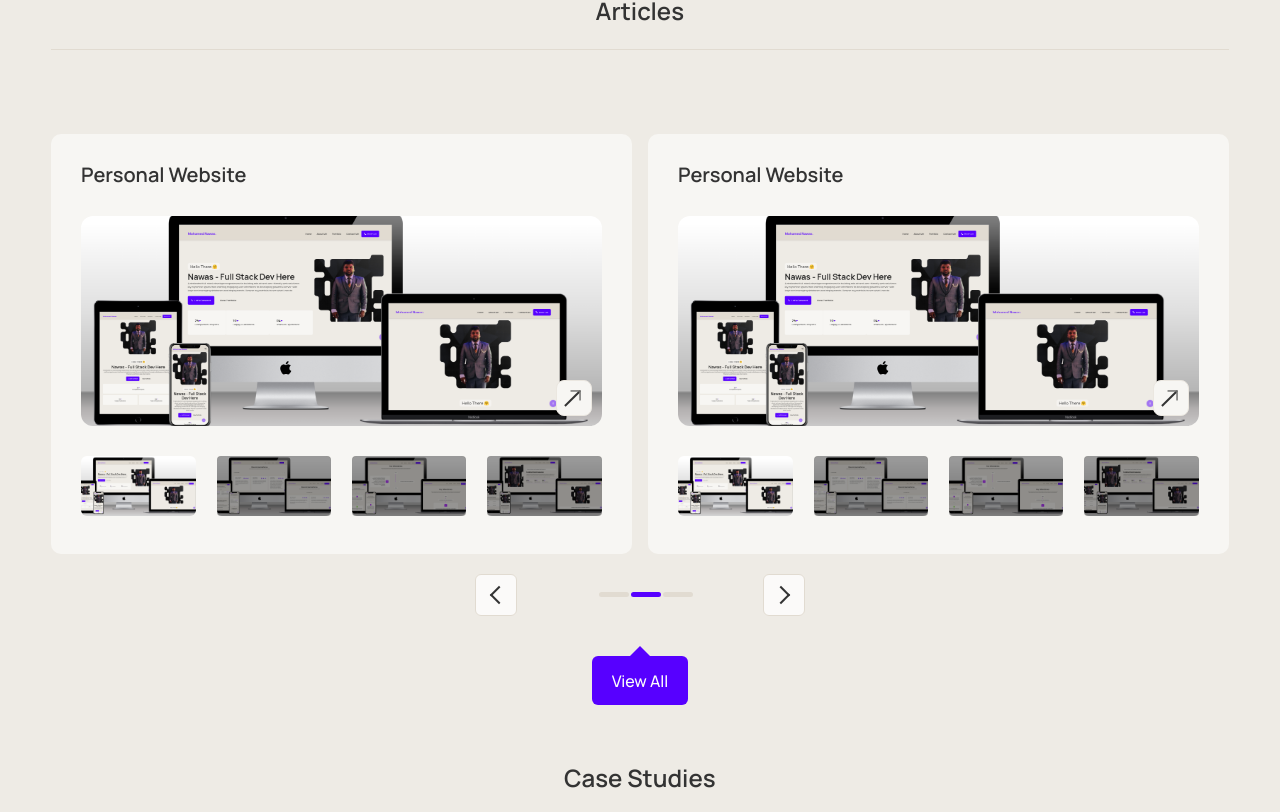
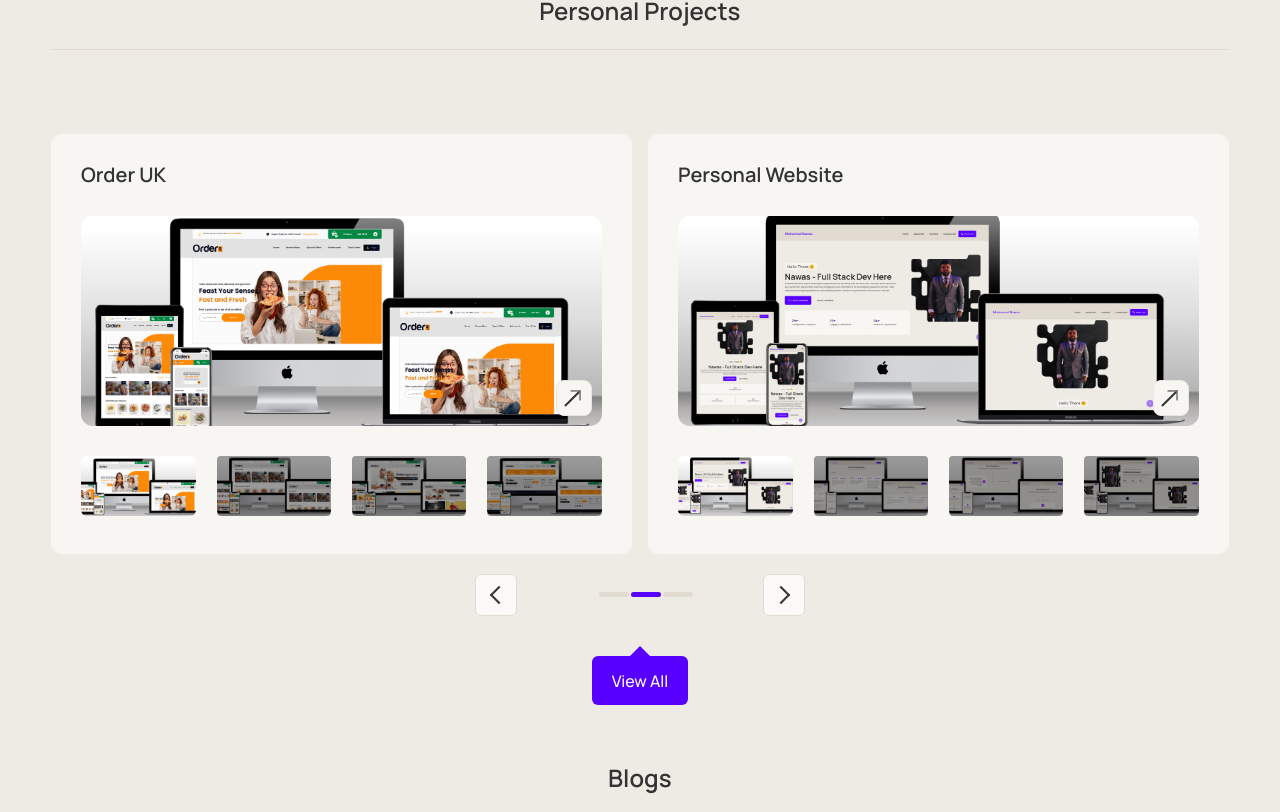
Before and after one commit to mohamed-nawas/resume, a React (Vite) app: page /projects in a window 1280 px wide. Shown: the part 1588-2400 px from the top of the page. Built offline with nearby package versions, Linux system fonts and the light colour scheme.

Commit message:
detail data update, fitness-care

```diff
--- a/src/Home.tsx
+++ b/src/Home.tsx
@@ -3,9 +3,9 @@ import Footer from "./components/footer";
 import FAQ from "./components/faq";
 import Review from "./components/review";
 import Works from "./components/works";
-import { items as projects } from "./data/projects";
-import { items as articles } from "./data/articles";
-import { items as cases } from "./data/case-studies";
+import { items as projects } from "./data/professional-projects";
+import { items as articles } from "./data/personal-projects";
+import { items as cases } from "./data/blogs";
 import shuffleArray from "./utils/array-shuffle";
 
 function Home() {
--- a/src/data/articles.tsx
+++ /dev/null
@@ -1,23 +0,0 @@
-export const items = [
-    {
-        id: 'article-001',
-        title: "Personal Website",
-        mainImgPath: "images/personal-web-image-1.png",
-        subImgsPath: ["images/personal-web-image-1.png", "images/personal-web-image-2.png", "images/personal-web-image-3.png", "images/personal-web-image-4.png"],
-        imgAlt: "Personal Website Image",
-    },
-    {
-        id: 'article-002',
-        title: "Personal Website",
-        mainImgPath: "images/personal-web-image-1.png",
-        subImgsPath: ["images/personal-web-image-1.png", "images/personal-web-image-2.png", "images/personal-web-image-3.png", "images/personal-web-image-4.png"],
-        imgAlt: "Personal Website Image",
-    },
-    {
-        id: 'article-003',
-        title: "Personal Website",
-        mainImgPath: "images/personal-web-image-1.png",
-        subImgsPath: ["images/personal-web-image-1.png", "images/personal-web-image-2.png", "images/personal-web-image-3.png", "images/personal-web-image-4.png"],
-        imgAlt: "Personal Website Image",
-    }
-];
--- /dev/null
+++ b/src/data/personal-projects.tsx
@@ -0,0 +1,23 @@
+export const items = [
+    {
+        id: 'article-001',
+        title: "Order UK",
+        mainImgPath: "images/order-uk-image-1.png",
+        subImgsPath: ["images/order-uk-image-1.png", "images/order-uk-image-2.png", "images/order-uk-image-3.png", "images/order-uk-image-4.png"],
+        imgAlt: "Order UK Image",
+    },
+    {
+        id: 'article-002',
+        title: "Fitness Care",
+        mainImgPath: "images/fitness-care-image-1.png",
+        subImgsPath: ["images/fitness-care-image-1.png", "images/fitness-care-image-1.png", "images/fitness-care-image-1.png", "images/fitness-care-image-1.png"],
+        imgAlt: "Fitness Care Image",
+    },
+    {
+        id: 'article-003',
+        title: "Personal Website",
+        mainImgPath: "images/personal-web-image-1.png",
+        subImgsPath: ["images/personal-web-image-1.png", "images/personal-web-image-2.png", "images/personal-web-image-3.png", "images/personal-web-image-4.png"],
+        imgAlt: "Personal Website Image",
+    }
+];
--- a/src/data/projects.tsx
+++ b/src/data/professional-projects.tsx
@@ -8,16 +8,16 @@ export const items = [
     },
     {
         id: 'project-002',
-        title: "Order UK",
-        mainImgPath: "images/order-uk-image-1.png",
-        subImgsPath: ["images/order-uk-image-1.png", "images/order-uk-image-2.png", "images/order-uk-image-3.png", "images/order-uk-image-4.png"],
-        imgAlt: "OrderUK Image",
-    },
-    {
-        id: 'project-003',
         title: "Offshore Safety",
         mainImgPath: "images/offshore-safety-image-1.png",
         subImgsPath: ["images/offshore-safety-image-1.png", "images/offshore-safety-image-2.png", "images/offshore-safety-image-3.png", "images/offshore-safety-image-4.png"],
         imgAlt: "Offshore Safety Image",
+    },
+    {
+        id: 'project-003',
+        title: "Swivel Group",
+        mainImgPath: "images/swivel-group-image-1.png",
+        subImgsPath: ["images/swivel-group-image-1.png", "images/swivel-group-image-2.png", "images/swivel-group-image-3.png", "images/swivel-group-image-4.png"],
+        imgAlt: "Swivel Group Image",
     }
 ];
--- a/src/pages/detail/data.tsx
+++ b/src/pages/detail/data.tsx
@@ -40,7 +40,7 @@ const Projects: Record<string, Project> = {
             'Successfully delivered multiple enterprise-level applications',
             'Enhanced client satisfaction through timely and efficient project execution'
         ],
-        demo: 'https://www.swiveltech.io/',
+        demo: 'https://www.swiveltech.io',
         repo: ''
     },
     'offshore-safety': {
@@ -75,7 +75,7 @@ const Projects: Record<string, Project> = {
         'Enhanced user experience leading to a 30% increase in online inquiries',
         'Streamlined custom order process, reducing client onboarding time by 25%'
       ],
-      demo: 'https://wordpress-830411-4513052.cloudwaysapps.com/',
+      demo: 'https://offshoresafetyservices.com.au',
       repo: ''
     },
     'personal-website': {
@@ -117,7 +117,7 @@ const Projects: Record<string, Project> = {
       mainImg: 'images/swivel-group-image-1.png',
       title: "Swivel Group",
       slug: "Global Software Consultancy | Frontend",
-      role: "Frontend Developer",
+      role: "Frontend Engineer",
       teamSize: "5+ Developers",
       tools: ["React", "Strapi", "AWS", "Docker", "Figma", "Jira", "MySQL"],
       description: "Swivel Group is an Australian-based global software consultancy specializing in building and implementing custom solutions for businesses to innovate, scale, and compete at a global standard. Established in 2019, Swivel Group has rapidly expanded with over 160 employees across multiple offices in Australia, Sri Lanka, and Vietnam. The company offers services in software development, digital strategy, and finance management, operating globally across industries",
@@ -145,8 +145,43 @@ const Projects: Record<string, Project> = {
         'Successfully delivered multiple enterprise-level applications',
         'Enhanced client satisfaction through timely and efficient project execution'
       ],
-      demo: 'https://swivelgroup.com.au/',
+      demo: 'https://swivelgroup.com.au',
       repo: ''
+    },
+    'fitness-care': {
+      mainImg: 'images/fitness-care-image-1.png',
+      title: "Fitness Care",
+      slug: "Health & Wellness | Fullstack",
+      role: "Fullstack Engineer",
+      teamSize: "Solo Project",
+      tools: ["React", "TypeScript", "Node.js", "Express", "MongoDB", "Figma", "Jira"],
+      description: "Fitness Care is a comprehensive web application designed to assist users in managing their health and fitness goals. The platform offers features such as workout tracking, nutrition planning, progress monitoring, and personalized recommendations. Built with a modern tech stack, Fitness Care aims to provide an intuitive and engaging experience for users seeking to improve their physical well-being.",
+      images: [
+        {src: 'images/fitness-care-1.png', alt: 'Fitness Care'},
+        {src: 'images/fitness-care-2.png', alt: 'Fitness Care'},
+        {src: 'images/fitness-care-3.png', alt: 'Fitness Care'},
+        {src: 'images/fitness-care-4.png', alt: 'Fitness Care'},
+        {src: 'images/fitness-care-5.png', alt: 'Fitness Care'},
+        {src: 'images/fitness-care-6.png', alt: 'Fitness Care'}
+      ],
+      problems: [
+        'Designing a user-friendly interface for diverse user demographics',
+        'Integrating personalized workout and nutrition plans effectively'
+      ],
+      decisions: [
+        'Utilized a modular component-based architecture for scalability',
+        'Implemented a RESTful API with Node.js and Express for backend services'
+      ],
+      challenges: [
+        'Ensuring data synchronization between frontend and backend',
+        'Optimizing performance for real-time data updates and notifications'
+      ],
+      outcomes: [
+        'Achieved a responsive design compatible with various devices',
+        'Enhanced user engagement through personalized features and notifications'
+      ],
+      demo: 'https://mohamed-nawas.github.io/fitness-care/',
+      repo: 'https://github.com/mohamed-nawas/fitness-care'
     },
 }
 
--- a/src/pages/portfolio/index.tsx
+++ b/src/pages/portfolio/index.tsx
@@ -3,9 +3,9 @@ import DynamicGrid from "../../components/dynamic_grid";
 import Footer from "../../components/footer";
 import Header from "../../components/header";
 import { items } from "../../data/banner-projects";
-import { items as projects } from "../../data/projects";
-import { items as articles } from "../../data/articles";
-import { items as cases } from "../../data/case-studies";
+import { items as projects } from "../../data/professional-projects";
+import { items as articles } from "../../data/personal-projects";
+import { items as cases } from "../../data/blogs";
 import Works from "../../components/works";
 
 function Portfolio() {
@@ -36,9 +36,9 @@ function Portfolio() {
                     </Banner>
 
                     <div className="rss-portfolio__contents-container">
-                        <Works title="Projects" slug="" items={[projects]} />
-                        <Works title="Articles" slug="" items={[articles]} />
-                        <Works title="Case Studies" slug="" items={[cases]} />
+                        <Works title="Professional Projects" slug="" items={[projects]} />
+                        <Works title="Personal Projects" slug="" items={[articles]} />
+                        <Works title="Blogs" slug="" items={[cases]} />
                     </div>
 
                 </div>
```
Also changed, not shown: public/images/fitness-care-image-1.png (added), src/data/blogs.tsx (renamed from src/data/case-studies.tsx).
